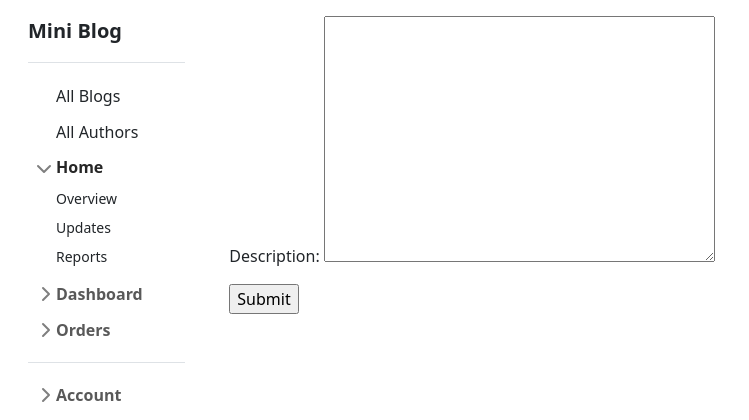
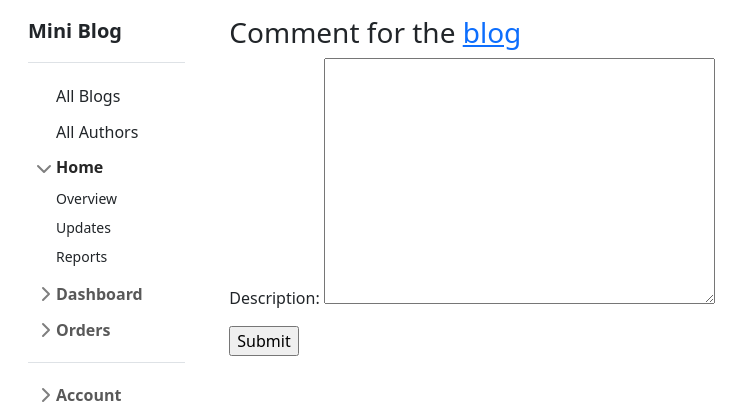
Before and after one commit to kavianam/mini-blog, a Django app: page /blog/1/create/ in a window 1280 px wide. Shown: the top 420 px of the page, without its empty margins (0-749 px from the left). Run offline with Django 3.2, Linux system fonts and the light colour scheme; the visitor is signed in with stand-in values (Sample User, id 1); some libraries are stand-ins or nearby versions.

Commit message:
Add blog link into comment-create template

```diff
--- a/blog/templates/blog/comment_form.html
+++ b/blog/templates/blog/comment_form.html
@@ -5,6 +5,10 @@
 {% endblock %}
 
 {% block content %}
+    <h3>
+        Comment for the
+        <a href="{% url 'blog-detail' view.kwargs.pk %}">blog</a>
+    </h3>
     <form method="post">
         {% csrf_token %}
         {{ form.as_p }}
```
